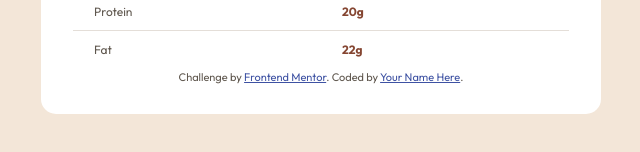
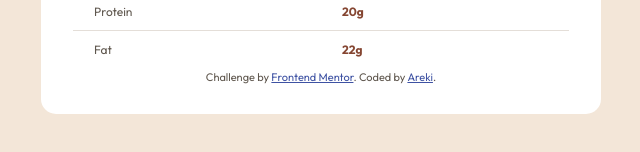
Before and after one commit to lquispele/First-page, a plain HTML site: page index.html in a window 1280 px wide. Shown: the part 1297-1449 px from the top of the page, 319-959 px from the left. Drawn offline with Linux system fonts and the light colour scheme.

Commit message:
Mi contacto Git

```diff
--- a/index.html
+++ b/index.html
@@ -99,7 +99,7 @@
 
       <div class="attribution">
       Challenge by <a href="https://www.frontendmentor.io?ref=challenge" target="_blank">Frontend Mentor</a>.
-      Coded by <a href="#">Your Name Here</a>.
+      Coded by <a href="https://github.com/lquispele">Areki</a>.
       </div>
     </div>
   </body>
```
